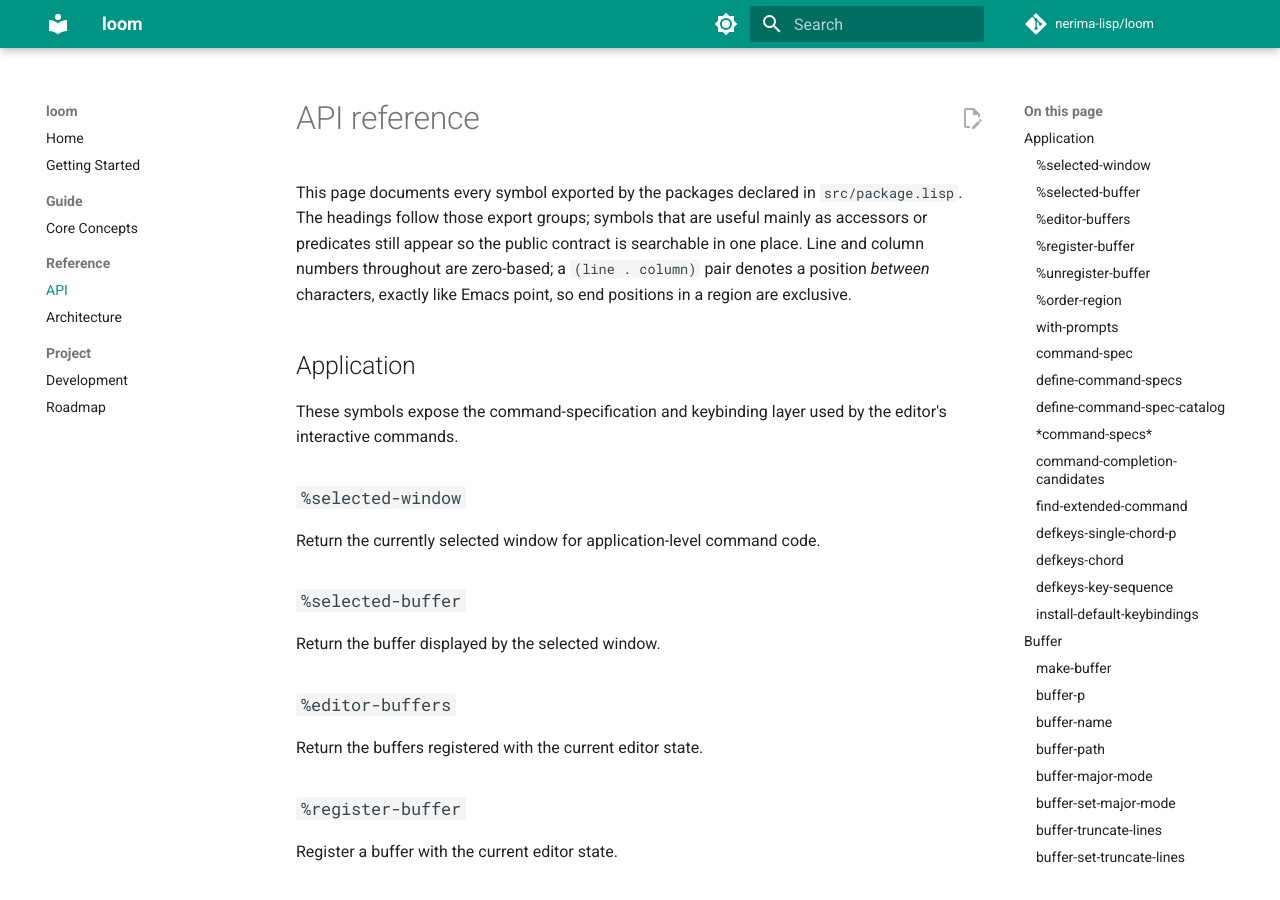
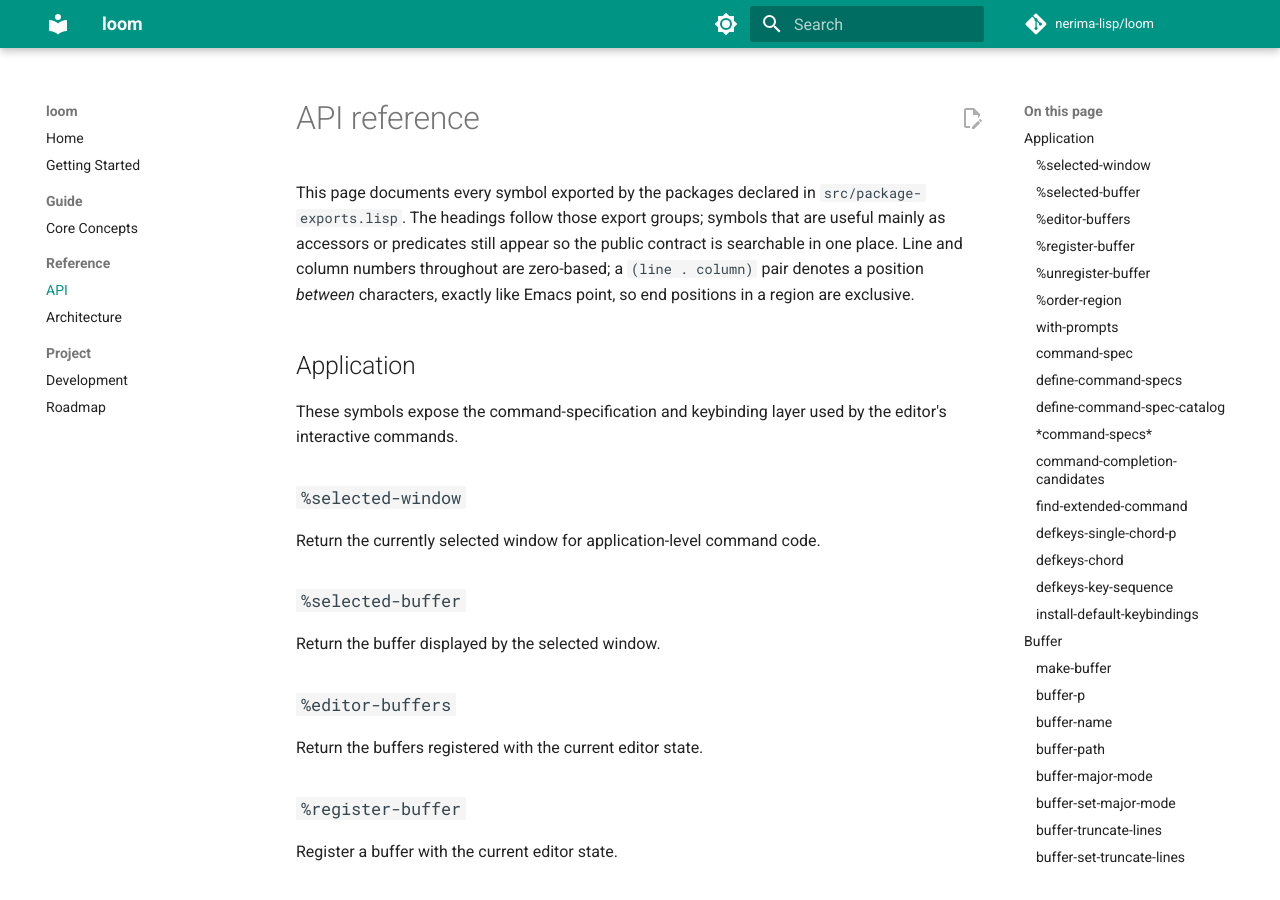
Before and after one commit to nerima-lisp/loom, an MkDocs documentation site: the page built from docs/src/reference/api.md, in a window 1280 px wide and 900 px high. Built offline with MkDocs 1.6.1 and Material for MkDocs 9.7.7, drawn with Linux system fonts in a browser that asks for light colours; comment, search, counter and statistics services are not loaded; some of the changed text lies outside the part shown.

Commit message:
docs correct package export references

```diff
--- a/docs/src/reference/api.md
+++ b/docs/src/reference/api.md
@@ -1,7 +1,7 @@
 # API reference
 
 This page documents every symbol exported by the packages declared in
-`src/package.lisp`. The headings follow those export groups; symbols that are
+`src/package-exports.lisp`. The headings follow those export groups; symbols that are
 useful mainly as accessors or predicates still appear so the public contract is
 searchable in one place. Line and column numbers throughout are zero-based; a
 `(line . column)` pair denotes a position *between* characters, exactly like
@@ -2891,7 +2891,7 @@
 `M-,`.
 
 The complete export contract remains
-[`src/package.lisp`](https://github.com/nerima-lisp/loom/blob/main/src/package.lisp).
+[`src/package-exports.lisp`](https://github.com/nerima-lisp/loom/blob/main/src/package-exports.lisp).
 
 ## CLI and commands
 
```
Also changed, not shown: docs/src/index.md (+1 -1 lines).
